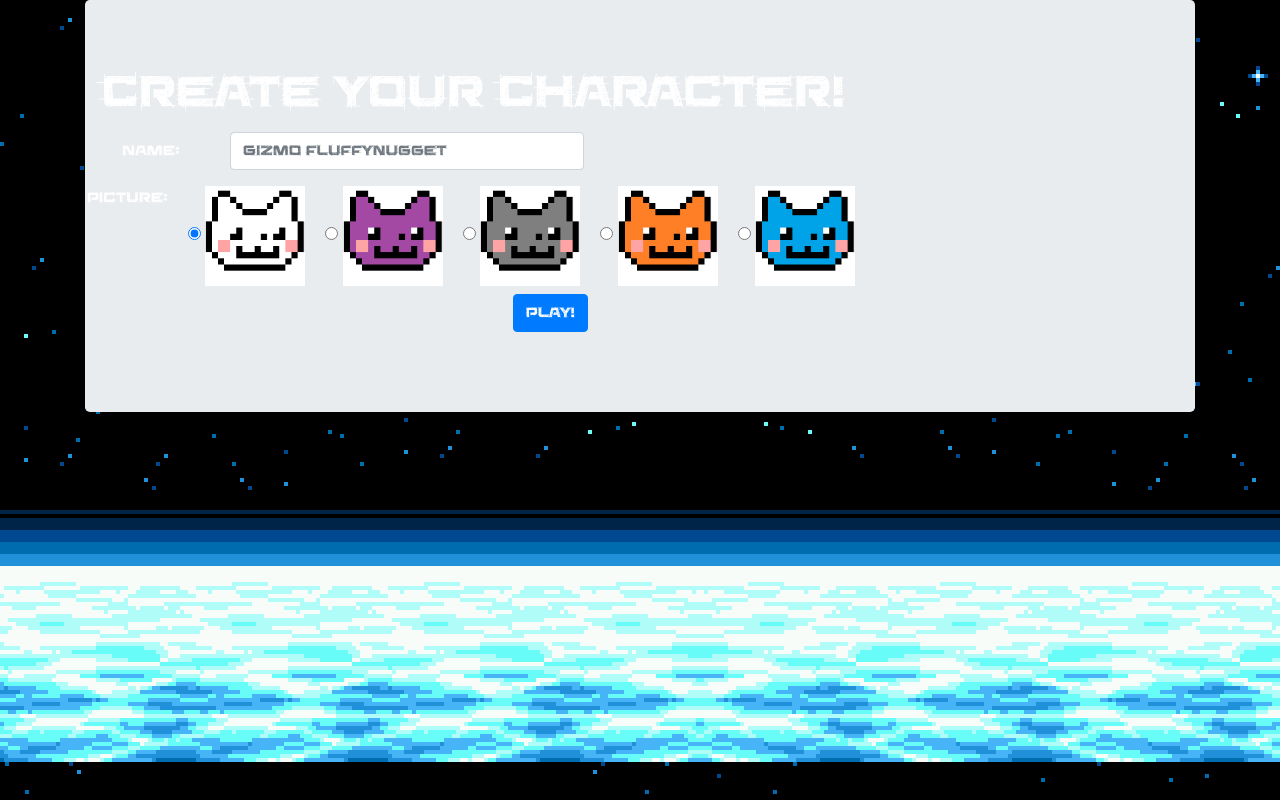
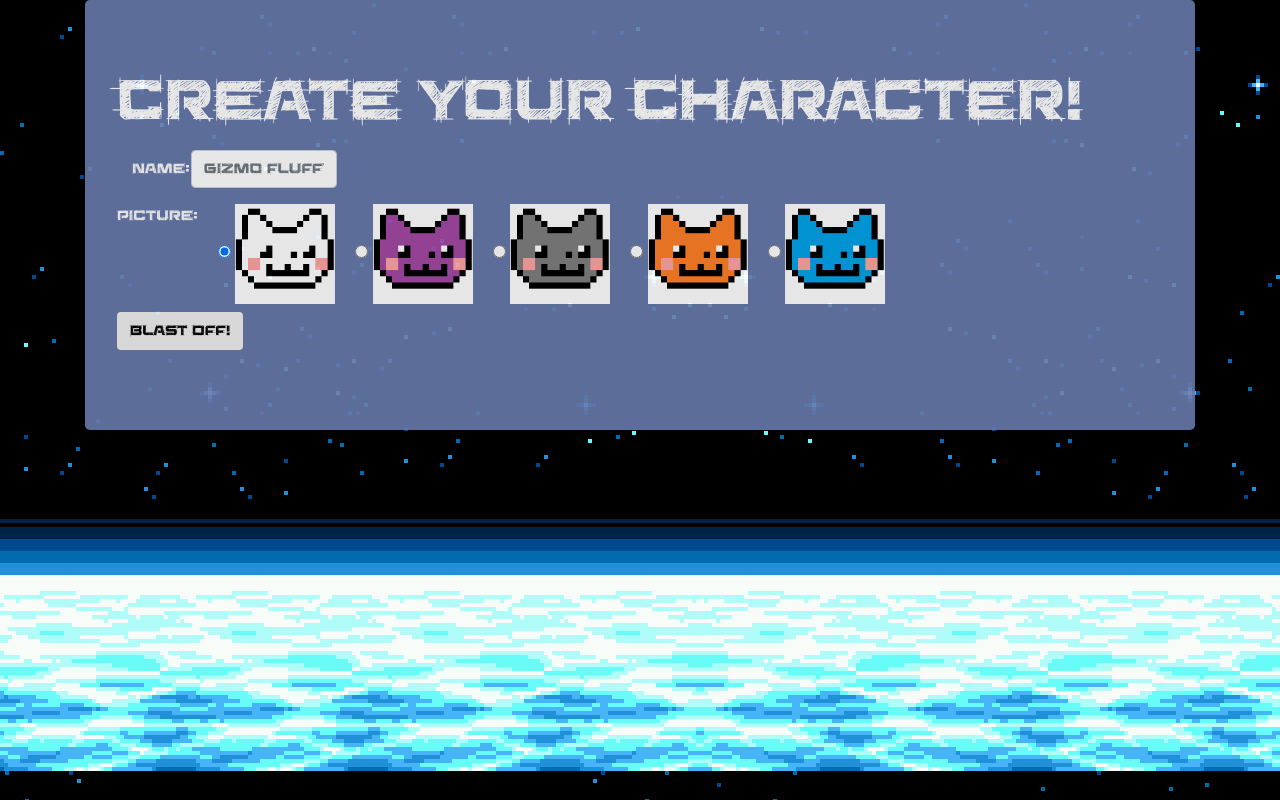
Before and after one commit to yiqi0110/sassyCats, a website: page public/character.html in a window 1280 px wide. Drawn offline with nearby package versions, Linux system fonts and the light colour scheme.

Commit message:
character update for backend

```diff
--- a/public/character.html
+++ b/public/character.html
@@ -14,13 +14,13 @@
 <body>
     <div class="container">
         <div class="jumbotron">
-            <div class="row">
+            <div class="row col-12">
                 <h1>
                     Create your Character!
                 </h1>
             </div>
-            <div class="row">
-                <form id="charCreateForm">
+            <div class="row col-12" id="charCreateForm">
+
                 <div class="form-group row">
                     <label for="charName" class="col-sm-2 col-form-label">Name: </label>
                     <div class="col-sm-6">
@@ -32,31 +32,31 @@
                     <label>Picture: </label>
                     <div class="form-check">
                         <label class="active">
-                                <input type="radio" name="char1" value="small" checked="">
+                            <input type="radio" name="char1" id="char1" checked="">
                             <img class="charSelectImg" src="./images/catChar.png">
                         </label>
                     </div>
                     <div class="form-check">
                         <label>
-                                <input type="radio" name="char2" value="small">
+                            <input type="radio" name="char2" id="char2">
                             <img class="charSelectImg" src="./images/catChar1.png">
                         </label>
                     </div>
                     <div class="form-check">
                         <label>
-                                <input type="radio" name="char3" value="small">
+                            <input type="radio" name="char3" id="char3">
                             <img class="charSelectImg" src="./images/catChar2.png">
                         </label>
                     </div>
                     <div class="form-check">
                         <label>
-                                <input type="radio" name="char4" value="small">
+                            <input type="radio" name="char4" id="char4">
                             <img class="charSelectImg" src="./images/catChar3.png">
                         </label>
                     </div>
                     <div class="form-check">
                         <label>
-                                <input type="radio" name="char4" value="small">
+                            <input type="radio" name="char5" id="char5">
                             <img class="charSelectImg" src="./images/catChar4.png">
                         </label>
                     </div>
@@ -70,11 +70,11 @@
             </div>
         </div> -->
             <div class="form-group row">
-                <div class="col-sm-10">
-                    <button type="submit" class="btn btn-primary">Play!</button>
+                <div class="col-sm-12">
+                    <button class="btn" id="blastOff">Blast Off!</button>
                 </div>
             </div>
-            </form>
+
         </div>
     </div>
 
--- a/public/styles/character.css
+++ b/public/styles/character.css
@@ -3,19 +3,28 @@
     background-position: center;
     font-family: saucer;
     color: white;
-    text-align: center;
-}
+    }
 
 @font-face {
     font-family: saucer;
     src: url(./SaucerBB.ttf);
   }
 
+.jumbotron {
+    opacity: 0.9;
+    background-color: rgb(103, 121, 170);
+
+}
+
 h1{
-    font-size: 50px;
+    font-size: 65px;
 }
 
 .charSelectImg {
     width: 100px;
     height: 100px;
 }
+
+#charCreateForm {
+   margin: auto;
+}
--- a/public/styles/index.css
+++ b/public/styles/index.css
@@ -37,6 +37,7 @@
 }
 
 #startButton {
+  text-decoration: none;
   margin-top: 25px;
   border-radius: 25px;
   font-size: 75px;
```
Lines whose indentation alone changed are shown as unchanged.
